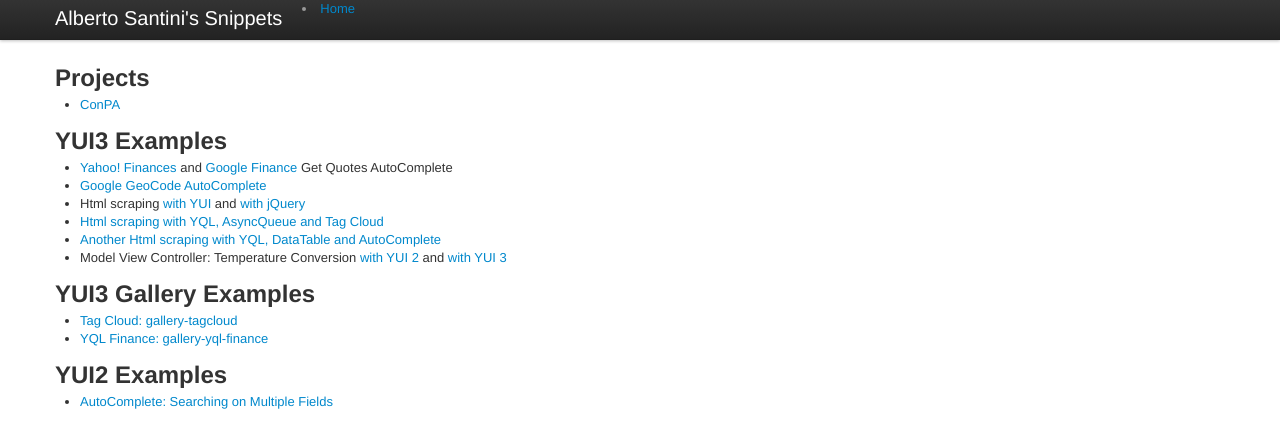
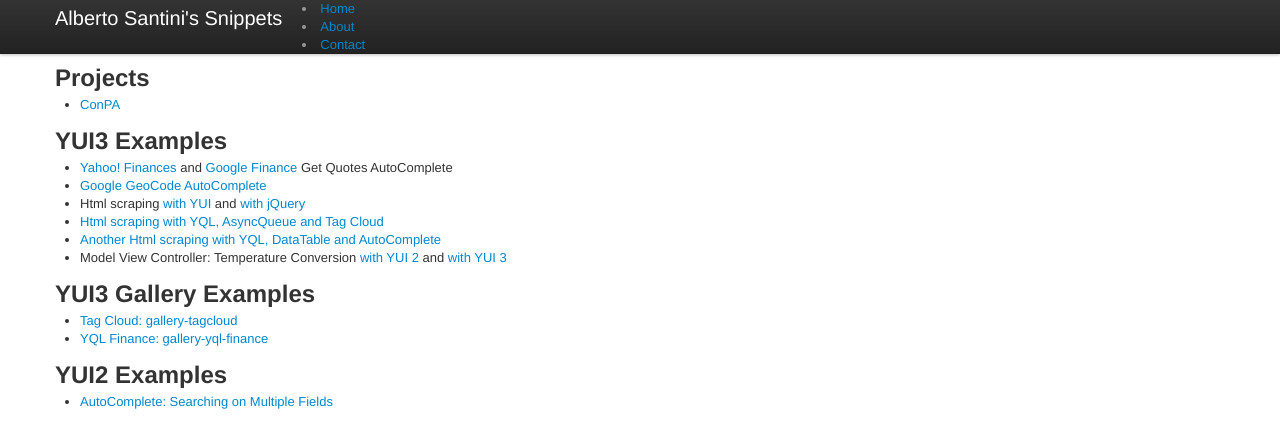
Before and after one commit to albertosantini/albertosantini.github.com, a Jekyll site: the page built from index.html, in a window 1280 px wide. Shown: the top 448 px of the page. Built offline with Jekyll 4.4.1, drawn with Linux system fonts in a browser that asks for light colours.

Commit message:
Fix default template.

```diff
--- a/_layouts/default.html
+++ b/_layouts/default.html
@@ -27,15 +27,15 @@
             <div class="container">
                 <a class="btn btn-navbar" data-toggle="collapse" data-target=".nav-collapse">
                     <span class="icon-bar"></span>
-                    <!-- <span class="icon-bar"></span> -->
-                    <!-- <span class="icon-bar"></span> -->
+                    <span class="icon-bar"></span>
+                    <span class="icon-bar"></span>
                 </a>
                 <a class="brand" href="#">{{ site.appname }}</a>
                 <div class="nav-collapse"
                     <ul class="nav">
                         <li class="active"><a href="/">Home</a></li>
-                        <!-- <li><a href="#about">About</a></li> -->
-                        <!-- <li><a href="#contact">Contact</a></li> -->
+                        <li><a href="#about">About</a></li>
+                        <li><a href="#contact">Contact</a></li>
                     </ul>
                 </div>
             </div>
```
